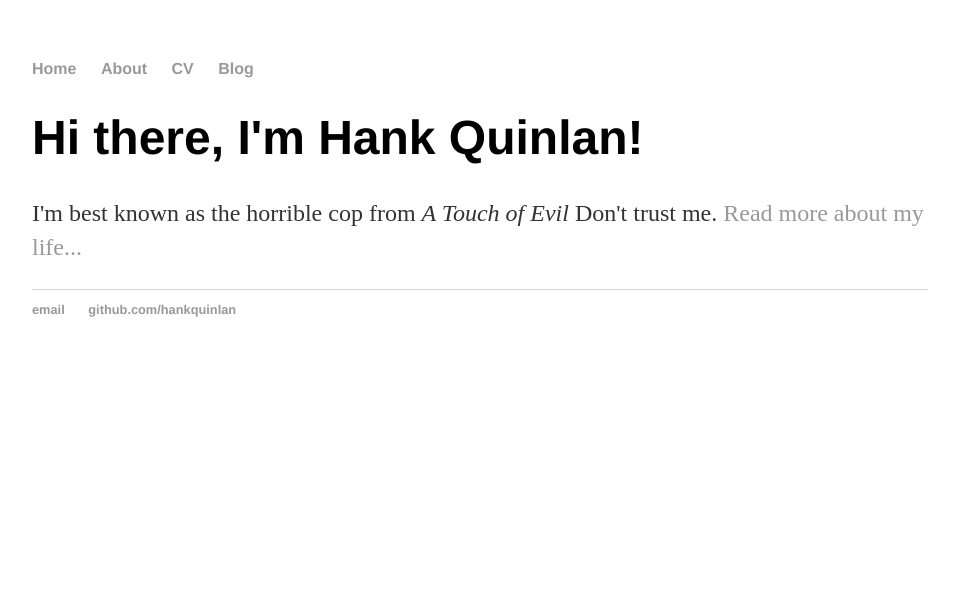
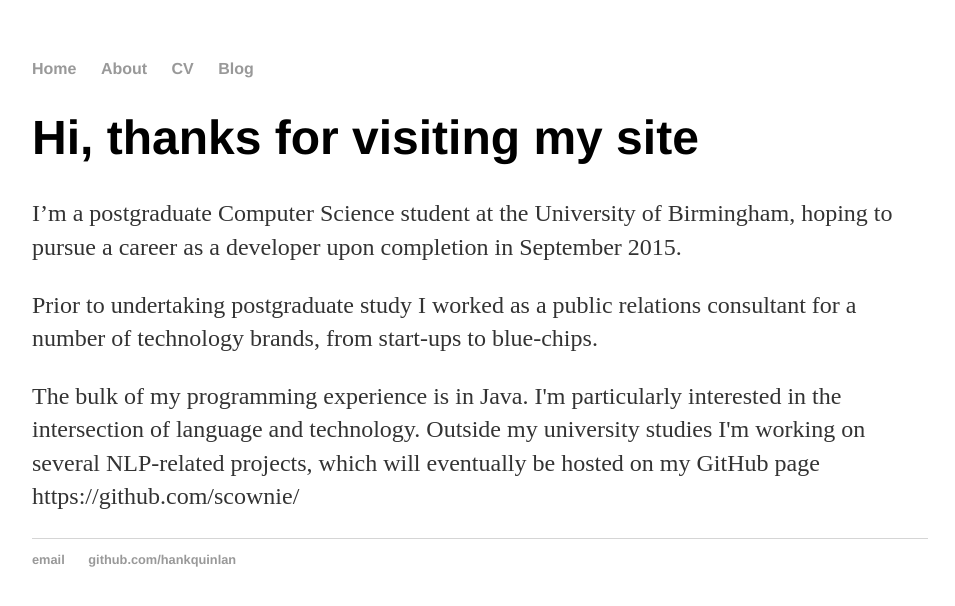
Before and after one commit to scownie/scownie.github.io, a Jekyll site: the page built from index.html, in a window 1280 px wide. Shown: the top 606 px of the page, without its empty margins (160-1115 px from the left). Built offline with Jekyll 4.4.1, drawn with Linux system fonts in a browser that asks for light colours.

Commit message:
Update index.html
changed blurb

```diff
--- a/index.html
+++ b/index.html
@@ -1,8 +1,10 @@
 ---
 layout: default
-title: Hank Quinlan, Horrible Cop
+title: Steve Cownie, MSc Computer Science
 ---
 <div class="blurb">
-	<h1>Hi there, I'm Hank Quinlan!</h1>
-	<p>I'm best known as the horrible cop from <em>A Touch of Evil</em> Don't trust me. <a href="/about">Read more about my life...</a></p>
+	<h1>Hi, thanks for visiting my site</h1>
+	<p>I’m a postgraduate Computer Science student at the University of Birmingham, hoping to pursue a career as a developer upon completion in September 2015.</p>
+	<p>Prior to undertaking postgraduate study I worked as a public relations consultant for a number of technology brands, from start-ups to blue-chips. </p>
+	<p>The bulk of my programming experience is in Java. I'm particularly interested in the intersection of language and technology. Outside my university studies I'm working on several NLP-related projects, which will eventually be hosted on my GitHub page https://github.com/scownie/</p
 </div><!-- /.blurb -->
```
